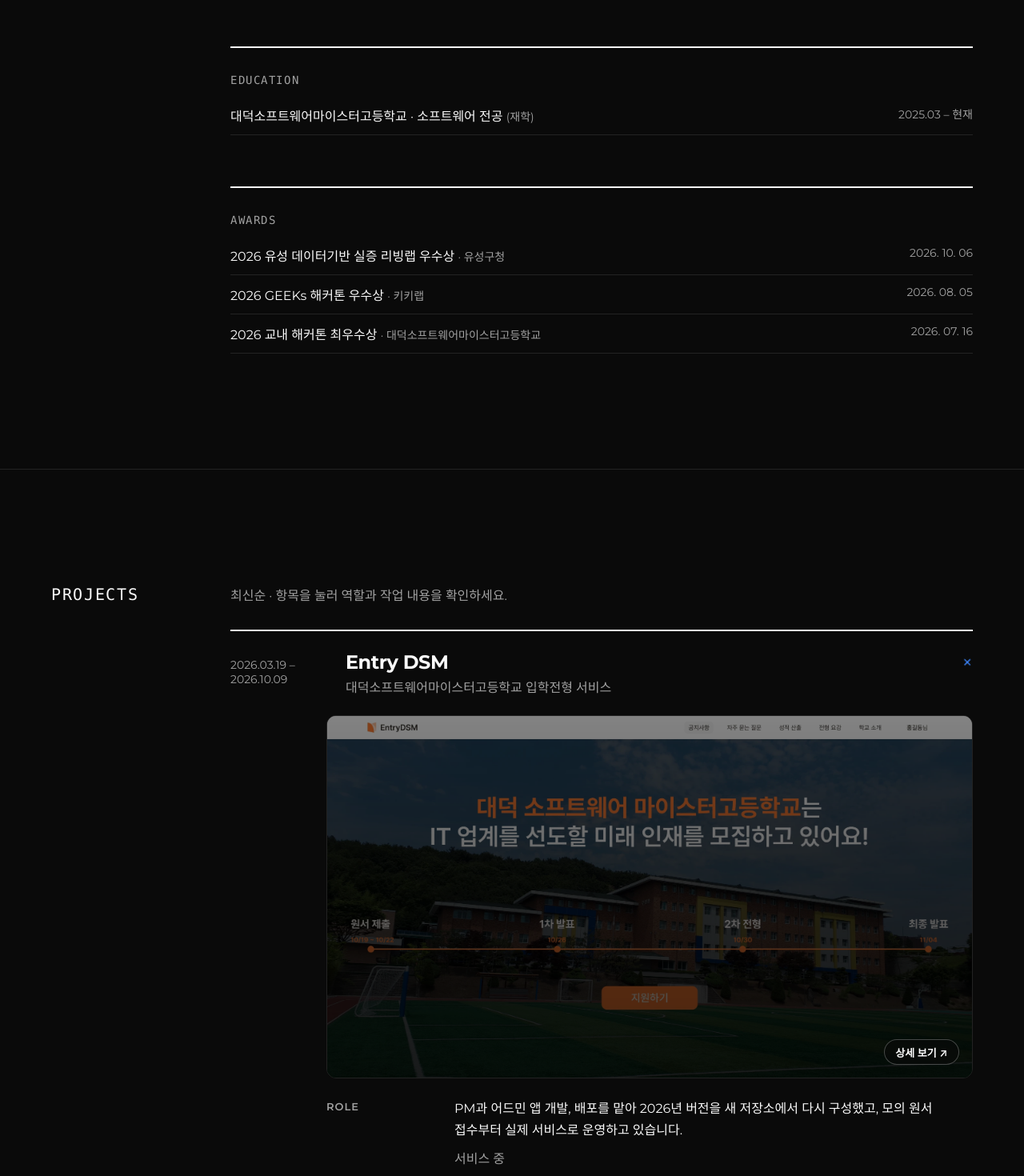
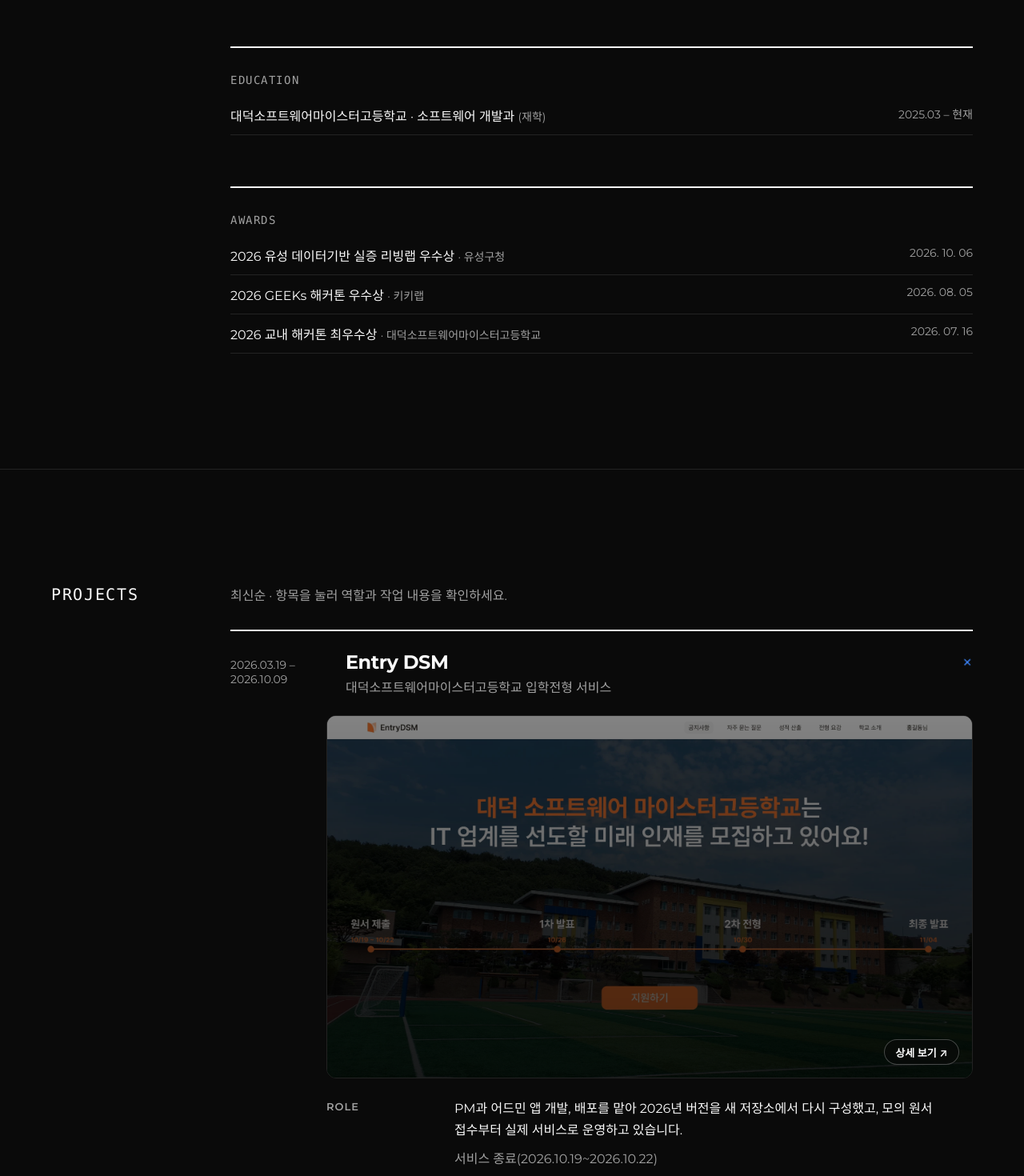
Before and after one commit to JAEJUN090210/Portfolio, a React (Vite) app: page / in a window 1280 px wide. Shown: the part 2520-3990 px from the top of the page at 80% size. Built offline with nearby package versions, Linux system fonts and the light colour scheme; a web font is replaced by a local one.

Commit message:
용어 개선

```diff
--- a/src/constants/portfolio.ts
+++ b/src/constants/portfolio.ts
@@ -160,7 +160,7 @@ export const education: EducationItem[] = [
     id: 'dsm',
     organization: '대덕소프트웨어마이스터고등학교',
     badge: '재학',
-    title: '소프트웨어 전공',
+    title: '소프트웨어 개발과',
     location: '대전',
     period: '2025.03 – 현재',
     highlights: [
--- a/src/constants/projects.ts
+++ b/src/constants/projects.ts
@@ -20,7 +20,7 @@ export const projects: Project[] = [
       'Cloudflare Workers',
     ],
     period: '2026.03.19 – 2026.10.09',
-    status: '서비스 중',
+    status: '서비스 종료(2026.10.19~2026.10.22)',
     team: 'Frontend 3명 · Backend 2명',
     position: 'PM · Frontend(어드민 전담) · 배포',
     contribution: '커밋 293 / 650 (팀 내 최다)',
@@ -192,7 +192,7 @@ export const projects: Project[] = [
     cover: '/images/projects/xquare-infra.webp',
     tags: ['React 19', 'TypeScript', 'Emotion', 'Turborepo', 'Storybook', 'Kubernetes', 'Argo CD'],
     period: '2025.11.20 – 현재',
-    status: '서비스 중',
+    status: '서비스 중(2026.01.16~)',
     team: 'Frontend 3명 · Backend 2명 · DevOps 1명',
     position: '부장 · PM · Frontend · Infra',
     contribution: '프론트엔드 커밋 307 / 379 (81%)',
```
